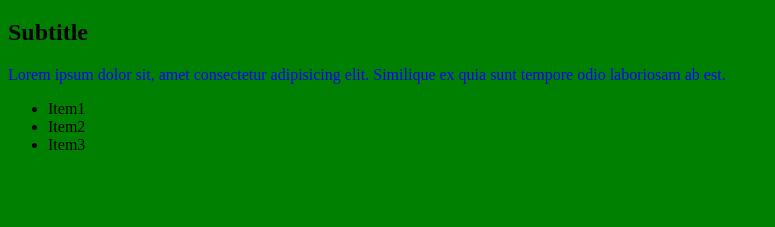
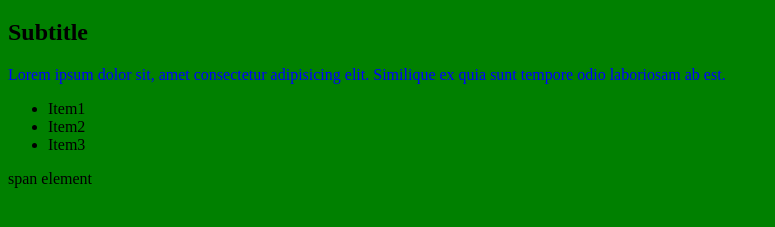
Before and after one commit to ChristianBDevezas/git-project, a plain HTML site: page index.html in a window 1280 px wide. Shown: the part 61-288 px from the top of the page, without its empty margins (0-775 px from the left). Drawn offline with Linux system fonts and the light colour scheme.

Commit message:
span element

```diff
--- a/index.html
+++ b/index.html
@@ -17,5 +17,7 @@
             <li>Item3</li>
         </ul>
     </nav>
+
+    <span>span element</span>
 </body>
 </html>
```
